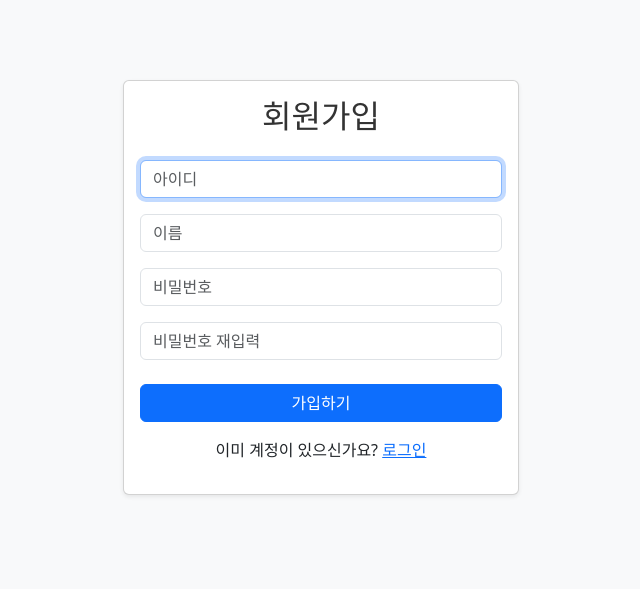
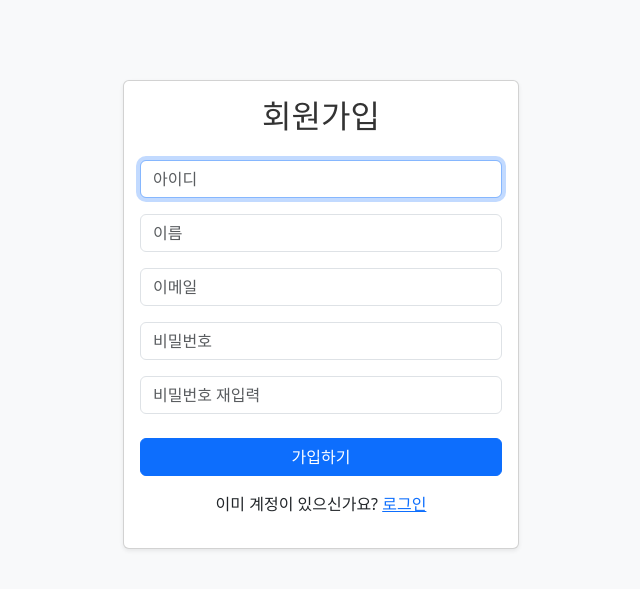
Before and after one commit to kmj00204/jungle_week00, a Flask app: page /join in a window 1280 px wide. Shown: the top 589 px of the page, without its empty margins (319-959 px from the left). Run offline with Flask 3, Linux system fonts and the light colour scheme.

Commit message:
Update join.html
이메일 추가

```diff
--- a/week00/templates/join.html
+++ b/week00/templates/join.html
@@ -33,6 +33,9 @@
                         <input type="text" name="username" class="form-control" placeholder="이름" required />
                     </div>
                     <div class="mb-3">
+                        <input type="email" name="email" class="form-control" placeholder="이메일" required />
+                    </div>
+                    <div class="mb-3">
                         <input type="password" name="pw" class="form-control" placeholder="비밀번호" required />
                     </div>
                     <div class="mb-4">
```
